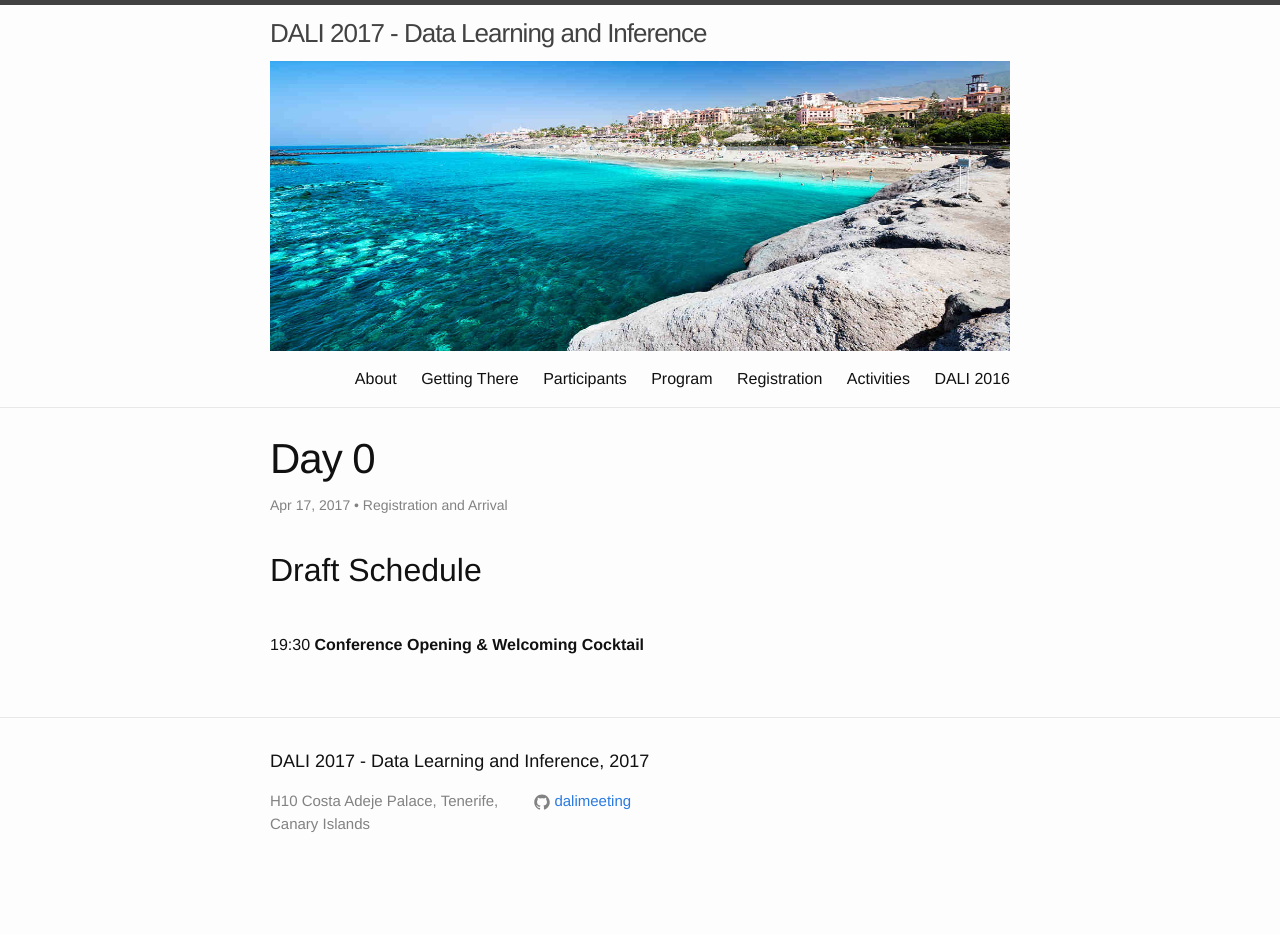
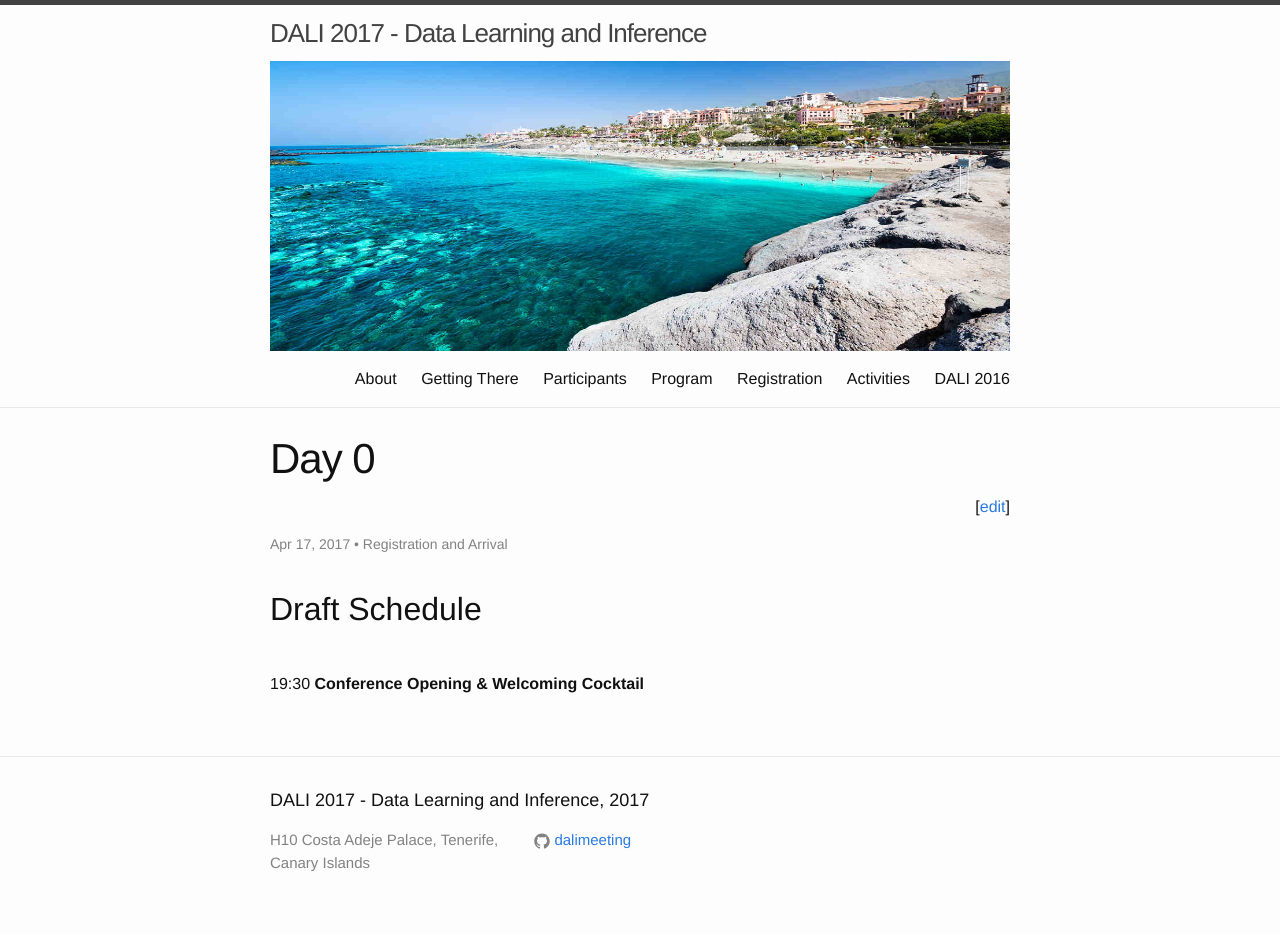
Before and after one commit to dalimeeting/dalimeeting.github.io, a Jekyll site: the page built from _posts/2017-04-17-day-0.md, in a window 1280 px wide. Built offline with Jekyll 4.4.1, drawn with Linux system fonts in a browser that asks for light colours; before the commit the page ends 900 px from its top, so only the background shows below that.

Commit message:
Update with edit links

```diff
--- a/_config.yml
+++ b/_config.yml
@@ -67,6 +67,8 @@ youtube:
   width: 560
 twitter_username:
 github_username:  dalimeeting
+github:
+  edit: true
 future: true
 
 # Build settings
--- a/_layouts/multitrack.html
+++ b/_layouts/multitrack.html
@@ -5,6 +5,10 @@ layout: default
 
   <header class="post-header">
     <h1 class="post-title">{{ page.title }}</h1>
+    {% if site.github.edit %}
+    <p align="right">[<a href="https://github.com/{{ site.github_username }}{{site.baseurl}}/edit/gh-pages/{{ page.path }}">edit</a>]
+    {% endif %}
+
     <p class="post-meta">({% if page.organizers %}{% assign lastone = page.organizers | last %}{% for person in page.organizers %}{% include listperson.html %}{% endfor %}{% endif %} {{ page.date | date: "%b %-d" }})</p>
   </header>
 
--- a/_layouts/singletrack.html
+++ b/_layouts/singletrack.html
@@ -5,6 +5,9 @@ layout: default
 
   <header class="post-header">
     <h1 class="post-title">{{ page.title }}</h1>
+    {% if site.github.edit %}
+    <p align="right">[<a href="https://github.com/{{ site.github_username }}{{site.baseurl}}/edit/gh-pages/{{ page.path }}">edit</a>]
+    {% endif %}
     <p class="post-meta">{{ page.date | date: "%b %-d, %Y" }}{% if page.author %} • {{ page.author }}{% endif %}{% if page.tagline %} • {{ page.tagline }}{% endif %}</p>
 
   </header>
```
